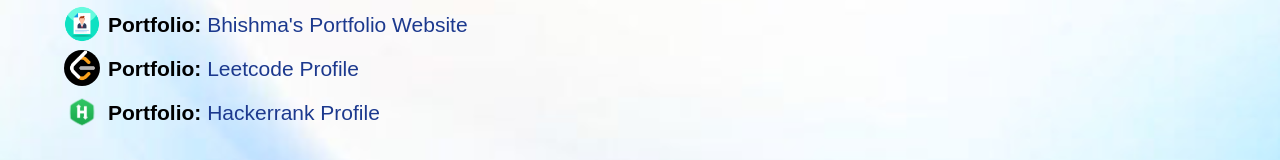
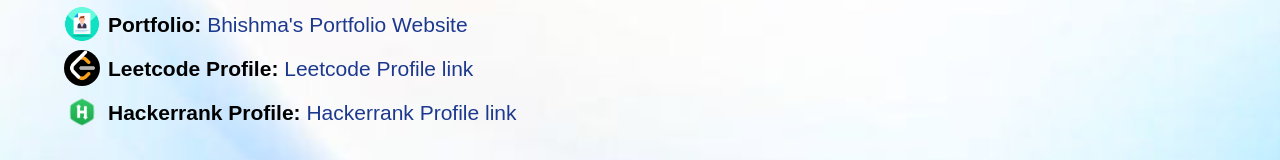
Before and after one commit to BHISHMA108/BhishmaPortfolio, a React (Vite) app in the folder Frontend/: page / in a window 1280 px wide. Shown: the part 7743-7903 px from the top of the page. Built offline with nearby package versions, Linux system fonts and the light colour scheme; a web font is replaced by a local one.

Commit message:
Few Improvements

```diff
--- a/Frontend/src/components/Contact.tsx
+++ b/Frontend/src/components/Contact.tsx
@@ -76,14 +76,14 @@ function Contacts() {
           <img className=" w-9 h-9 bg-black rounded-4xl" src="/LeetCode.png" alt="" />
           <p className="text-blue-900">
             <span className="font-bold text-[16px] lg:text-[21px] text-black">
-              Portfolio:{" "}
+              Leetcode Profile:{" "}
             </span>{" "}
             <a
               className="text-[14px] md:text-[16px] pr-72 lg:text-[21px]"
               href="https://leetcode.com/u/w2MsuZh0n3/"
               target="_blank"
             >
-              Leetcode Profile
+              Leetcode Profile link
             </a>
           </p>
         </div>
@@ -91,14 +91,14 @@ function Contacts() {
           <img className=" w-9 h-9 bg-center bg-cover" src="/HackerRank.png" alt="" />
           <p className="text-blue-900">
             <span className="font-bold text-[16px] lg:text-[21px] text-black">
-              Portfolio:{" "}
+              Hackerrank Profile:{" "}
             </span>{" "}
             <a
               className="text-[14px] md:text-[16px] pr-72 lg:text-[21px]"
               href="https://www.hackerrank.com/profile/bhishmadandekar1"
               target="_blank"
             >
-              Hackerrank Profile
+              Hackerrank Profile link
             </a>
           </p>
         </div>
```
